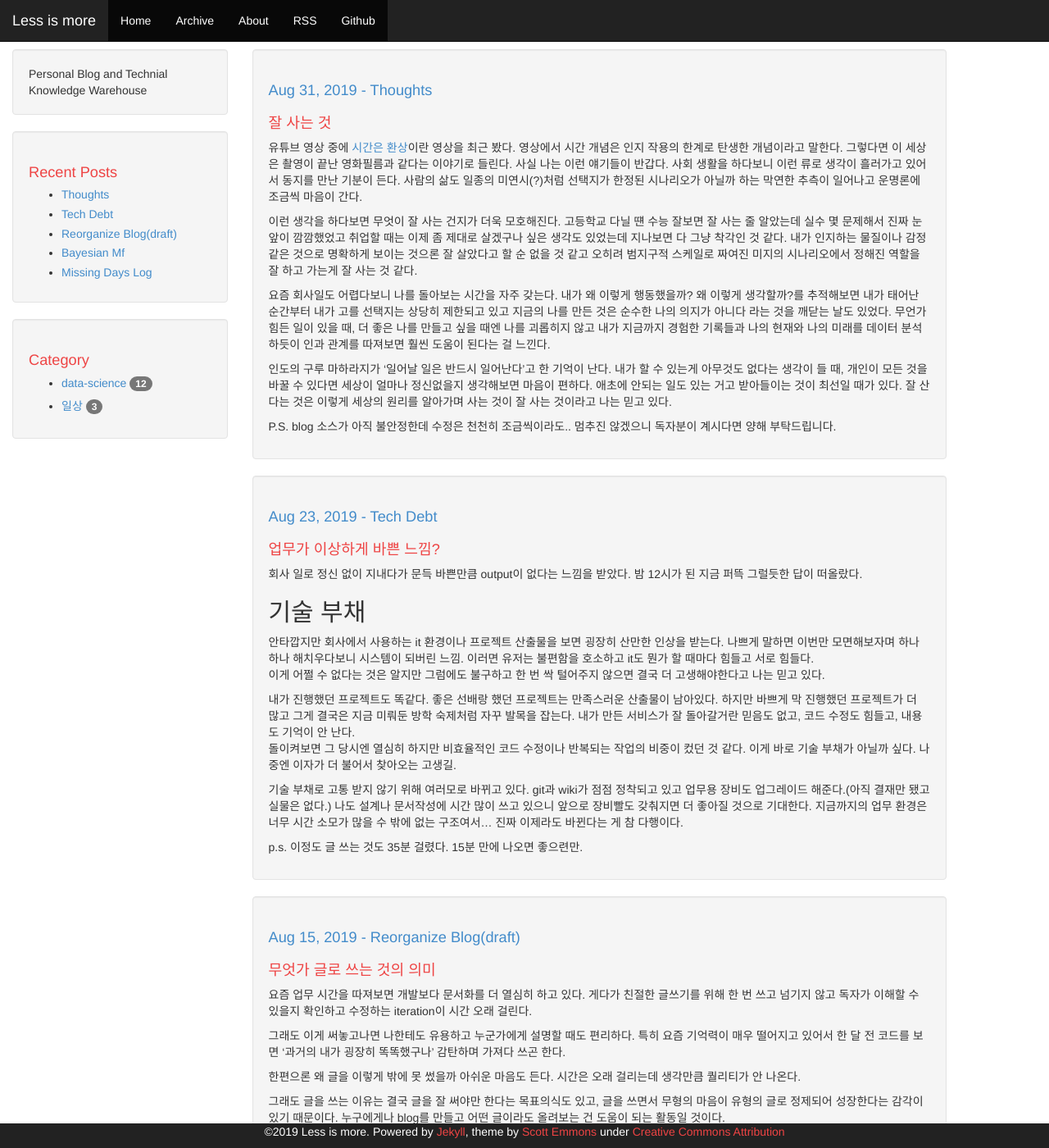
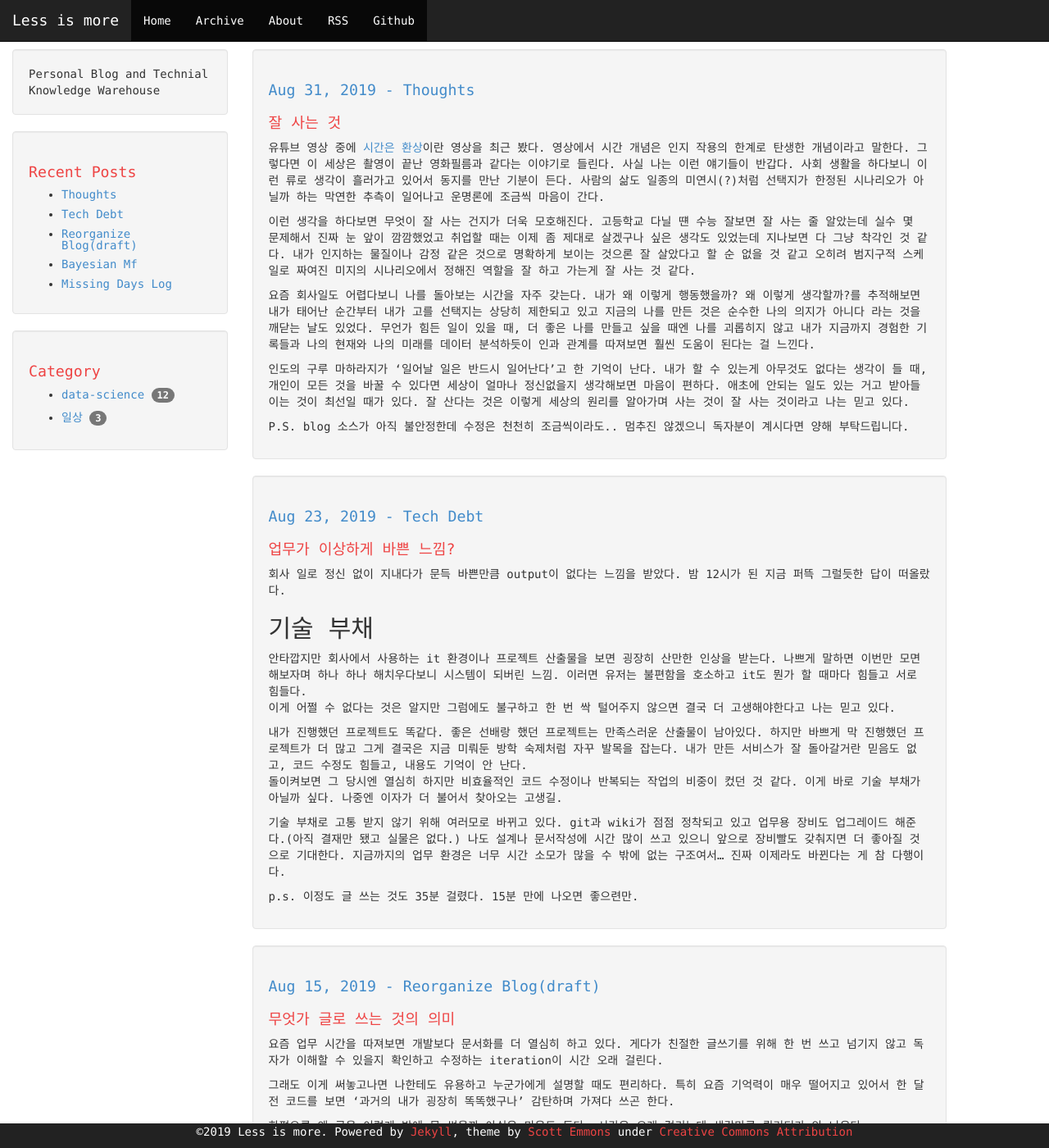
Before and after one commit to 11wi/11wi.github.io, a Jekyll site: the page built from index.html, in a window 1280 px wide and 1400 px high. Shown: the whole window at 82% size. Built offline with Jekyll 4.4.1, drawn with Linux system fonts in a browser that asks for light colours; some web fonts are replaced; the list of posts is cut into pages by our own code.

Commit message:
fix css img overflow change font to d2coding apply mathjax

```diff
--- a/css/theme.css
+++ b/css/theme.css
@@ -5,6 +5,8 @@
 body {
     padding-top: 60px;
     padding-bottom: 60px;
+    font-family: "D2Coding", menlo, consolas, courier, "courier new", fixed-width;
+    overflow: auto;
 }
 img {
   max-width: 100%;
```
